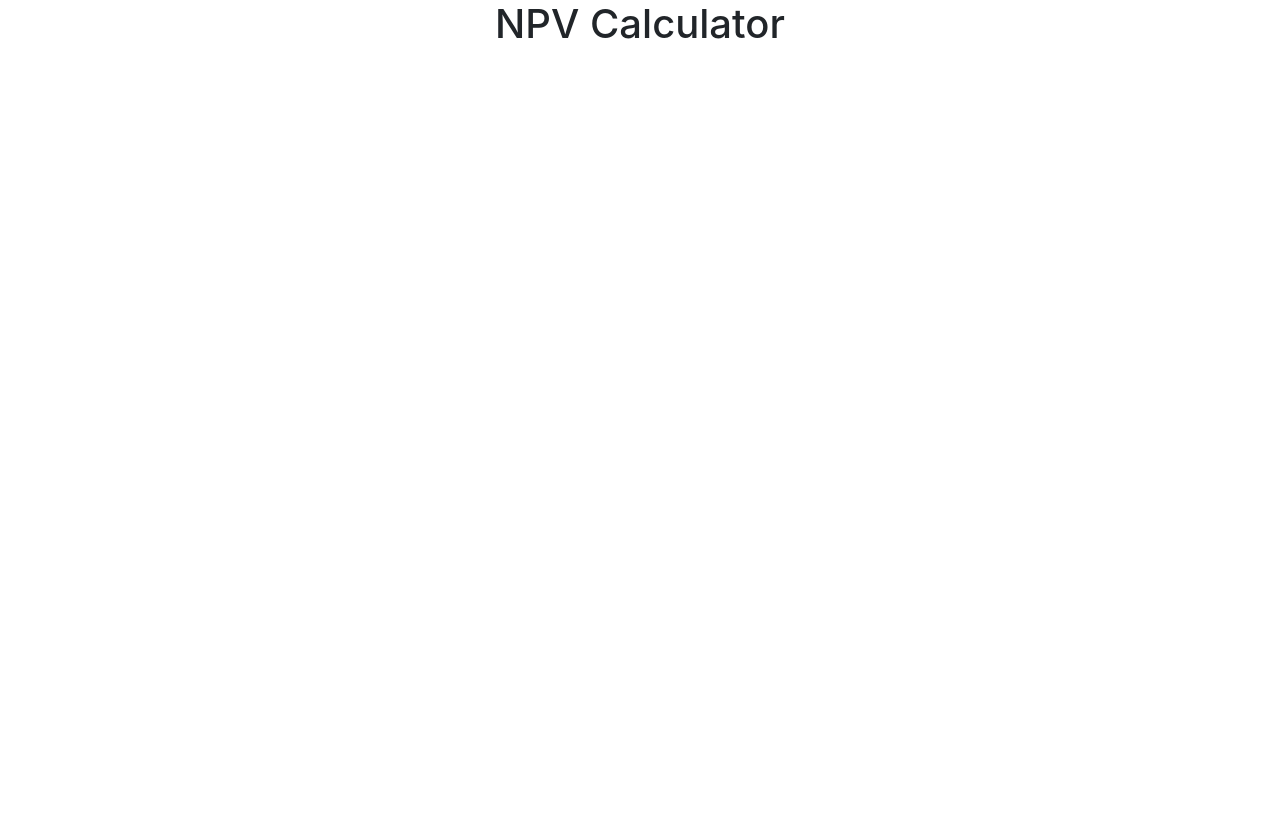
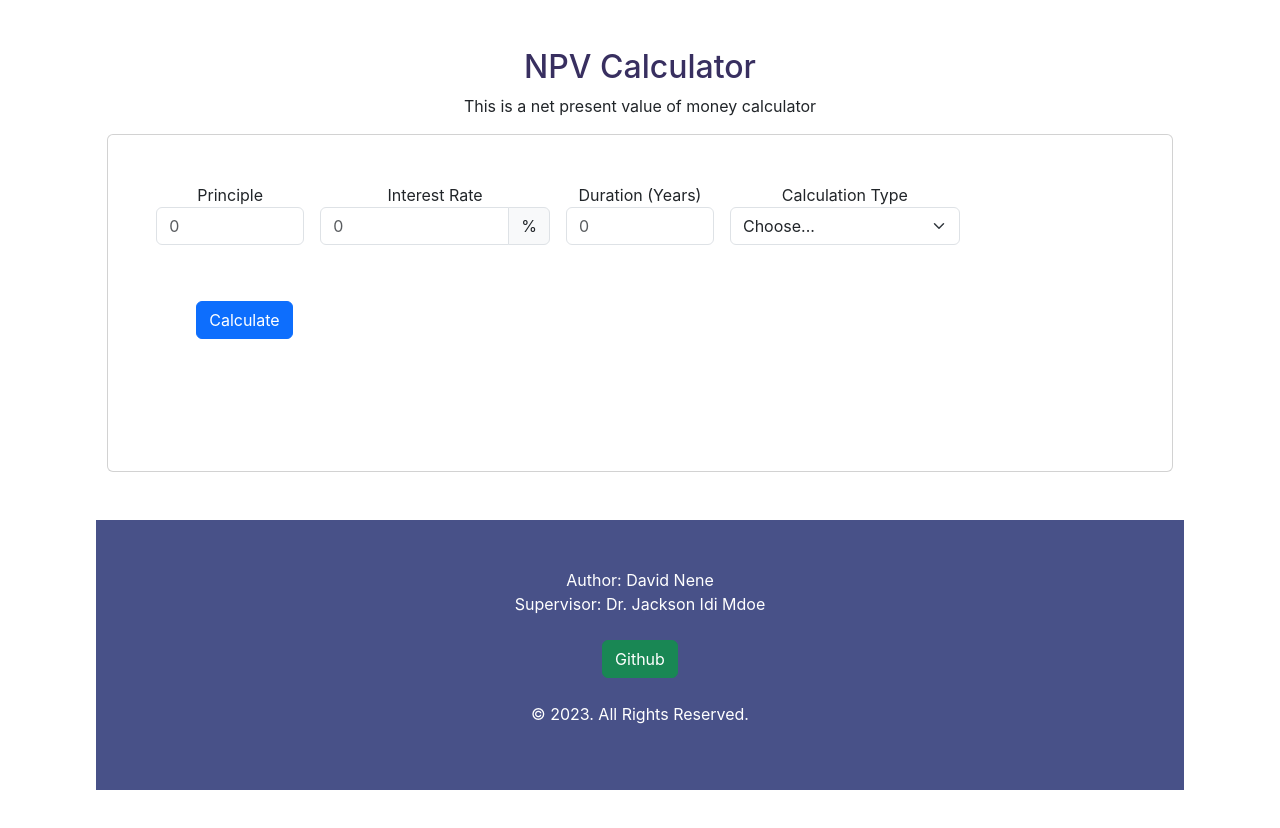
Before and after one commit to davidnene/fv-calculator, a React (Create React App) app: page / in a window 1280 px wide. Shown: the top 828 px of the page. Before the commit the page ends 800 px from the top, so only its background shows below. Built offline with nearby package versions, Linux system fonts and the light colour scheme.

Commit message:
Full dev

```diff
--- a/src/App.js
+++ b/src/App.js
@@ -1,9 +1,20 @@
 import './App.css';
+import Form from './Form';
 
 function App() {
   return (
-    <div className="App">
-      <h1>NPV Calculator</h1>
+    <div className="App p-5">
+      <h2 style={{"color":"#382f60"}}>NPV Calculator</h2>
+      <p>This is a net present value of money calculator</p>
+      <Form/>
+      <div className="col-auto p-5">
+          <footer className='p-5' style={{"background":"#485188", "color":"white"}}>
+            Author: David Nene <br/>
+            Supervisor: Dr. Jackson Idi Mdoe <br/><br/>
+            <a target="_blank" rel="noreferrer" href='https://github.com/davidnene/npv-calculator' className="btn btn-success">Github</a><br/><br/>
+            <p>&copy; 2023. All Rights Reserved.</p>
+          </footer>
+      </div>
     </div>
   );
 }
--- /dev/null
+++ b/src/Form.js
@@ -0,0 +1,121 @@
+import { useState } from "react";
+
+
+
+function Form() {
+    const [principle, setPrinciple] = useState('');
+    const [interest, setInterest] = useState('');
+    const [years, setYears] = useState('');
+    const [calcType, setCalcType] = useState('0');
+    const [results, setResults] = useState('');
+    const [showResults, SetShowResults] = useState(false)
+
+
+    const calc = {
+        0: "Choose...",
+        1: "Simple Interest",
+        2: "Compound Interest",
+    }
+    // function npvCalculator() {
+    //     if (calcType === "1") {
+    //         setResults(principle + (principle * (interest/100) * years));
+
+    //     }else if (calcType === "2") {
+    //         setResults(principle + (1 + (interest/100)**years));
+    //     }
+    // }
+    function handleSubmit(e) {
+        e.preventDefault();
+        console.log(e.target)
+        if (calcType === calc[0]) {
+            alert("Please Select Calculation Format");
+            setCalcType(calc[0])
+            SetShowResults(false);
+
+        } else SetShowResults(true);
+    }
+
+    function handlePrincipleChange(e) {
+        setPrinciple(e.target.value);
+
+
+    }
+
+    function handleInterestChange(e) {
+        setInterest(e.target.value);
+    }
+
+    function handleYearChange(e) {
+        setYears(e.target.value);
+    }
+
+    function handleCalcTypeChange(e) {
+        SetShowResults(false)
+        console.log(e.target.value)
+        console.log(calcType);
+        if (e.target.value === calc[1]) {
+            setCalcType(calc[1])
+            //setResults(principle + (principle * (interest/100) * years));
+            setResults(() => (Math.round(principle * (interest/100) * years) + parseInt(principle)));
+
+            //console.log("1")
+        }else if (e.target.value === calc[2]) {
+            setCalcType(calc[2])
+            setResults(Math.round(parseInt(principle) * (1 + (interest/100))**years));
+            //console.log("2")
+        } else if (e.target.value === calc[0]) {
+            setCalcType(calc[0])
+            alert('Please Select Calculation Format')
+            SetShowResults(false);
+        }
+    }
+
+    function handleClearButtonClick() {
+        setPrinciple('');
+        setInterest('');
+        setYears('');
+        SetShowResults(false);
+        window.location.reload();
+    }
+
+    return (
+    <div className="card position-relative mx-auto " style={{"width": "90%"}}>
+    <div className="p-5">
+        <form className="row gx-3 gy-2 align-items-center font-weight-bold" onSubmit={handleSubmit}>
+            <div className="col-sm-2">
+                <label  >Principle</label>
+                <input type="number" className="form-control" id="specificSizeInputName" placeholder="0" required value={principle} onChange={handlePrincipleChange}/>
+            </div>
+            <div className="col-sm-3">
+                <label >Interest Rate</label>
+                <div className="input-group">
+                <input type="number" className="form-control" id="specificSizeInputGroupUsername" placeholder="0" required value={interest} onChange={handleInterestChange}/>
+                <div className="input-group-text">%</div>
+                </div>
+            </div>
+            <div className="col-sm-2">
+                <label>Duration (Years)</label>
+                <input type="number" className="form-control" id="specificSizeInputName" placeholder="0" required value={years} onChange={handleYearChange}/>
+            </div>
+            <div className="col-sm-3">
+                <label >Calculation Type</label>
+                <select className="form-select" id="specificSizeSelect" onChange={handleCalcTypeChange}>
+                <option value={calc[0]}>{calc[0]}</option>
+                <option value={calc[1]}>{calc[1]}</option>
+                <option value={calc[2]}>{calc[2]}</option>
+                </select>
+            </div>
+            <div className="col-auto p-5">
+                <button type="submit" className="btn btn-primary" style={{"marginRight": "20px", "marginBottom": "20px"}}>Calculate</button>
+                {showResults? <button onClick={handleClearButtonClick} type="button" className="btn btn-danger" style={{"marginBottom": "20px"}}>Clear Output</button>: ''}
+            </div>
+        </form>
+        <div className="position-relative mx-auto">
+          <p>{showResults? results: ''}</p>
+        </div>
+    </div>
+    </div>
+    );
+}
+
+export default Form;
```
